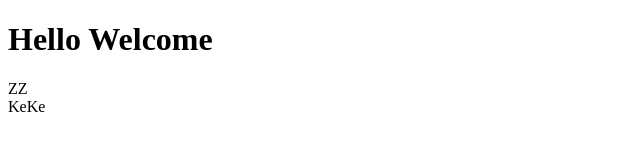
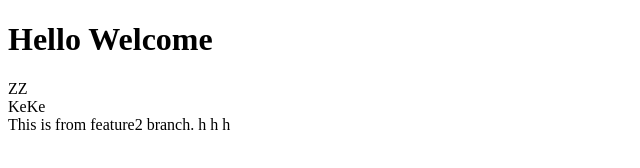
Before and after one commit to acs237/Git-Test, a plain HTML site: page index.html in a window 1280 px wide. Shown: the whole page, without its empty margins (0-640 px from the left). Drawn offline with Linux system fonts and the light colour scheme.

Commit message:
added section from feature-2 branch

```diff
--- a/index.html
+++ b/index.html
@@ -9,5 +9,11 @@
     <h1>Hello Welcome</h1>
     <header>ZZ</header>
     <footer>KeKe</footer>
+    <section>
+        This is from feature2 branch.
+        h
+        h
+        h
+    </section>
 </body>
 </html>
```
